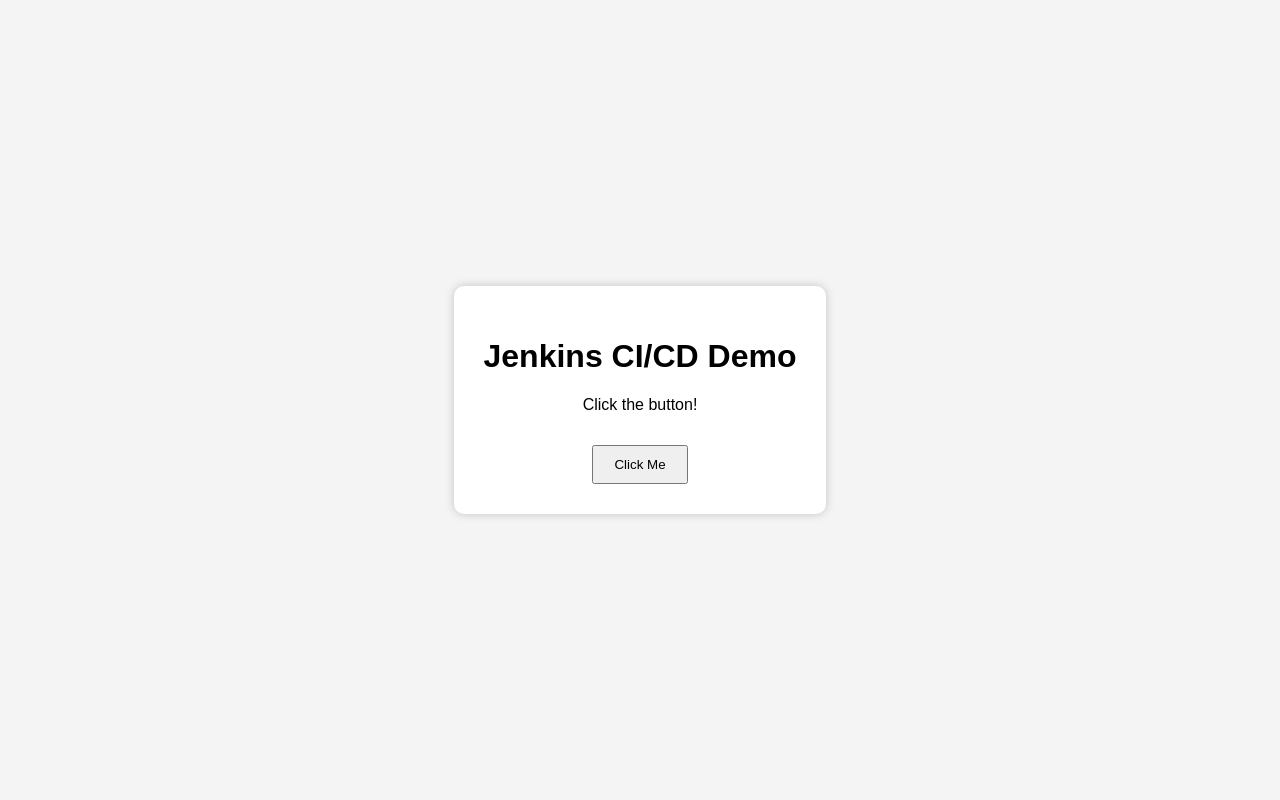
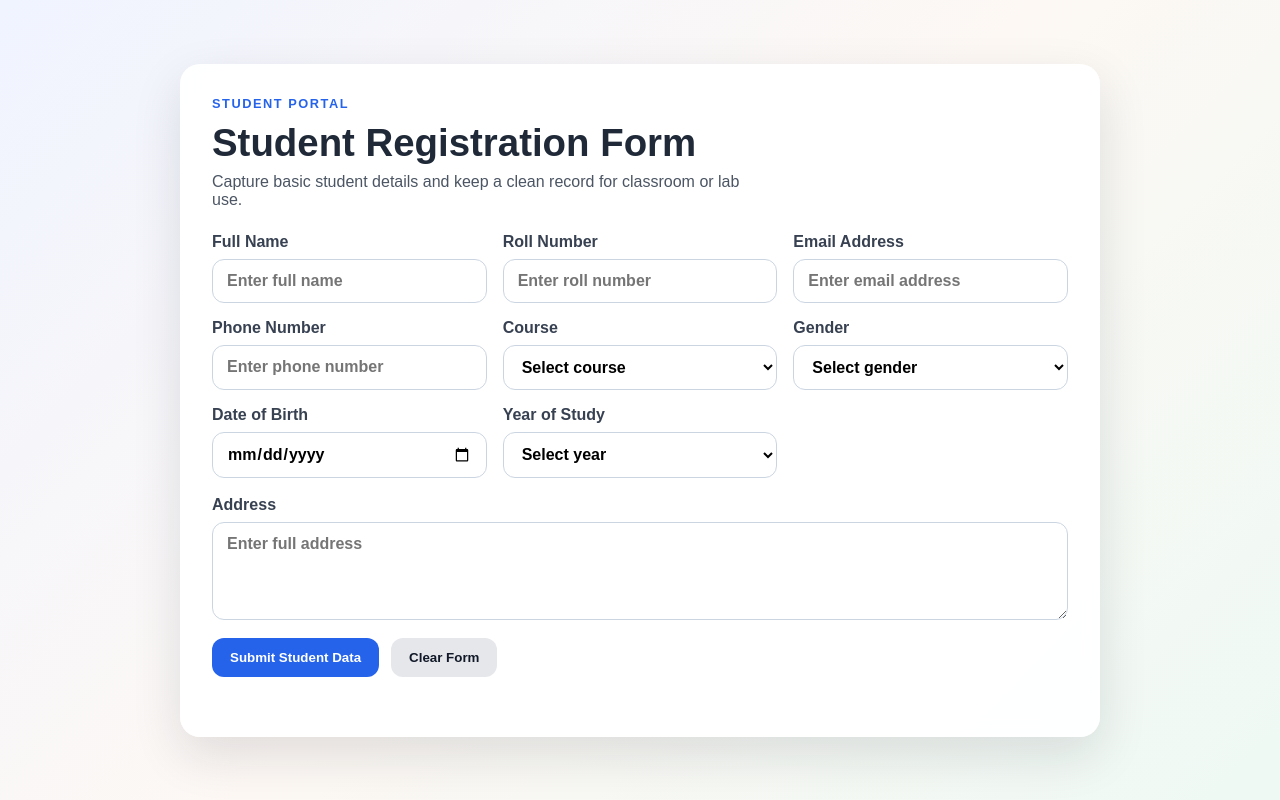
Before and after one commit to ShailjaSharma23/Jenkins-demo, a website: page index.html in a window 1280 px wide. Drawn offline with Linux system fonts and the light colour scheme.

Commit message:
Student form

```diff
--- a/index.html
+++ b/index.html
@@ -3,19 +3,90 @@
 <head>
     <meta charset="UTF-8">
     <meta name="viewport" content="width=device-width, initial-scale=1.0">
-    <title>Jenkins Demo</title>
+    <title>Student Registration Form</title>
     <link rel="stylesheet" href="style.css">
 </head>
 <body>
+<main class="container">
+    <section class="hero">
+        <p class="eyebrow">Student Portal</p>
+        <h1>Student Registration Form</h1>
+        <p class="intro">Capture basic student details and keep a clean record for classroom or lab use.</p>
+    </section>
 
-<div class="container">
-    <h1>Jenkins CI/CD Demo</h1>
-    <p id="output">Click the button!</p>
+    <form id="student-form" class="student-form">
+        <div class="field-grid">
+            <label>
+                Full Name
+                <input type="text" name="fullName" placeholder="Enter full name" required>
+            </label>
 
-    <button onclick="displayGreeting()">
-        Click Me
-    </button>
-</div>
+            <label>
+                Roll Number
+                <input type="text" name="rollNumber" placeholder="Enter roll number" required>
+            </label>
+
+            <label>
+                Email Address
+                <input type="email" name="email" placeholder="Enter email address" required>
+            </label>
+
+            <label>
+                Phone Number
+                <input type="tel" name="phone" placeholder="Enter phone number" required>
+            </label>
+
+            <label>
+                Course
+                <select name="course" required>
+                    <option value="">Select course</option>
+                    <option value="BCA">BCA</option>
+                    <option value="BSc Computer Science">BSc Computer Science</option>
+                    <option value="BCom">BCom</option>
+                    <option value="BA">BA</option>
+                </select>
+            </label>
+
+            <label>
+                Gender
+                <select name="gender" required>
+                    <option value="">Select gender</option>
+                    <option value="Male">Male</option>
+                    <option value="Female">Female</option>
+                    <option value="Other">Other</option>
+                </select>
+            </label>
+
+            <label>
+                Date of Birth
+                <input type="date" name="dob" required>
+            </label>
+
+            <label>
+                Year of Study
+                <select name="year" required>
+                    <option value="">Select year</option>
+                    <option value="First Year">First Year</option>
+                    <option value="Second Year">Second Year</option>
+                    <option value="Third Year">Third Year</option>
+                    <option value="Final Year">Final Year</option>
+                </select>
+            </label>
+        </div>
+
+        <label class="full-width">
+            Address
+            <textarea name="address" rows="4" placeholder="Enter full address" required></textarea>
+        </label>
+
+        <div class="actions">
+            <button type="submit">Submit Student Data</button>
+            <button type="reset" class="secondary">Clear Form</button>
+        </div>
+    </form>
+
+    <p id="status" class="status" aria-live="polite"></p>
+</main>
 
 <script src="script.js"></script>
 </body>
--- a/package.json
+++ b/package.json
@@ -3,7 +3,7 @@
   "version": "1.0.0",
   "description": "Simple Jenkins Demo",
   "scripts": {
-    "test": "jest"
+    "test": "jest --runInBand test.js"
   },
   "devDependencies": {
     "jest": "^30.0.0"
--- a/script.js
+++ b/script.js
@@ -0,0 +1,19 @@
+const form = document.getElementById('student-form');
+const statusMessage = document.getElementById('status');
+
+if (form && statusMessage) {
+	form.addEventListener('submit', (event) => {
+		event.preventDefault();
+
+		const formData = new FormData(form);
+		const fullName = formData.get('fullName');
+		const rollNumber = formData.get('rollNumber');
+
+		statusMessage.textContent = `Saved student record for ${fullName} (${rollNumber}).`;
+		form.reset();
+	});
+
+	form.addEventListener('reset', () => {
+		statusMessage.textContent = '';
+	});
+}
--- a/style.css
+++ b/style.css
@@ -1,23 +1,127 @@
-body{
-    margin:0;
-    display:flex;
-    justify-content:center;
-    align-items:center;
-    height:100vh;
-    background:#f4f4f4;
-    font-family:Arial,sans-serif;
+* {
+    box-sizing: border-box;
 }
 
-.container{
-    background:white;
-    padding:30px;
-    border-radius:10px;
-    box-shadow:0 0 10px rgba(0,0,0,.2);
-    text-align:center;
+body {
+    margin: 0;
+    min-height: 100vh;
+    display: flex;
+    justify-content: center;
+    align-items: center;
+    padding: 24px;
+    background: linear-gradient(135deg, #f0f4ff 0%, #fdf8f4 50%, #eef9f4 100%);
+    font-family: Arial, sans-serif;
+    color: #1f2937;
 }
 
-button{
-    padding:10px 20px;
-    margin-top:15px;
-    cursor:pointer;
+.container {
+    width: min(100%, 920px);
+    background: rgba(255, 255, 255, 0.92);
+    padding: 32px;
+    border-radius: 20px;
+    box-shadow: 0 18px 50px rgba(15, 23, 42, 0.12);
+    backdrop-filter: blur(8px);
 }
+
+.hero h1 {
+    margin: 0 0 8px;
+    font-size: clamp(2rem, 3vw, 2.8rem);
+}
+
+.eyebrow {
+    margin: 0 0 10px;
+    text-transform: uppercase;
+    letter-spacing: 0.12em;
+    font-size: 0.8rem;
+    font-weight: 700;
+    color: #2563eb;
+}
+
+.intro {
+    margin: 0 0 24px;
+    max-width: 60ch;
+    color: #4b5563;
+}
+
+.student-form {
+    display: grid;
+    gap: 18px;
+}
+
+.field-grid {
+    display: grid;
+    gap: 16px;
+    grid-template-columns: repeat(auto-fit, minmax(220px, 1fr));
+}
+
+label {
+    display: grid;
+    gap: 8px;
+    font-weight: 600;
+    color: #374151;
+}
+
+input,
+select,
+textarea {
+    width: 100%;
+    border: 1px solid #cbd5e1;
+    border-radius: 12px;
+    padding: 12px 14px;
+    font: inherit;
+    background: #fff;
+}
+
+input:focus,
+select:focus,
+textarea:focus {
+    outline: 3px solid rgba(37, 99, 235, 0.15);
+    border-color: #2563eb;
+}
+
+.full-width {
+    display: grid;
+}
+
+.actions {
+    display: flex;
+    gap: 12px;
+    flex-wrap: wrap;
+}
+
+button {
+    border: 0;
+    border-radius: 12px;
+    padding: 12px 18px;
+    cursor: pointer;
+    font-weight: 700;
+    background: #2563eb;
+    color: #fff;
+}
+
+button.secondary {
+    background: #e5e7eb;
+    color: #111827;
+}
+
+.status {
+    min-height: 1.25rem;
+    margin: 8px 0 0;
+    font-weight: 600;
+    color: #065f46;
+}
+
+@media (max-width: 640px) {
+    body {
+        padding: 12px;
+    }
+
+    .container {
+        padding: 20px;
+        border-radius: 16px;
+    }
+
+    .actions {
+        flex-direction: column;
+    }
+}
```
Also changed, not shown: student-data.json (added, +35 -0 lines), test.js (+45 -0 lines).
